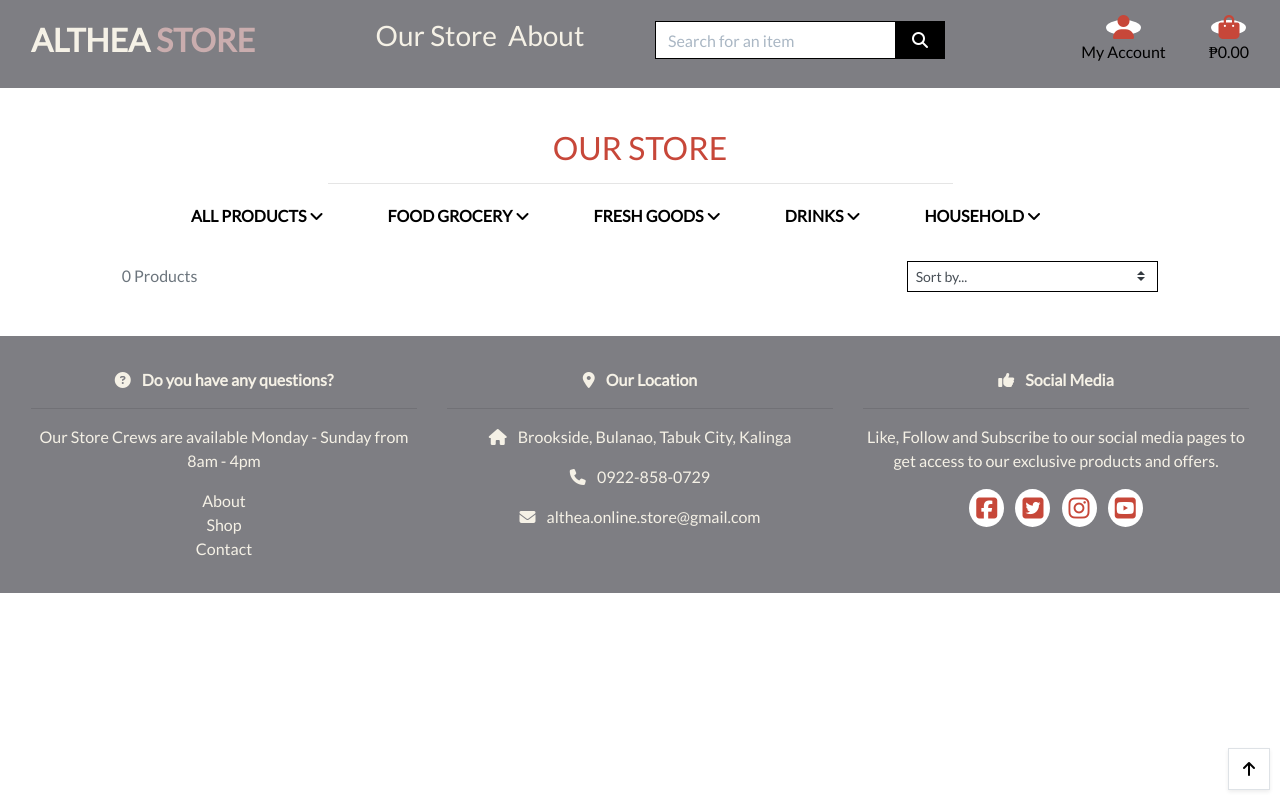
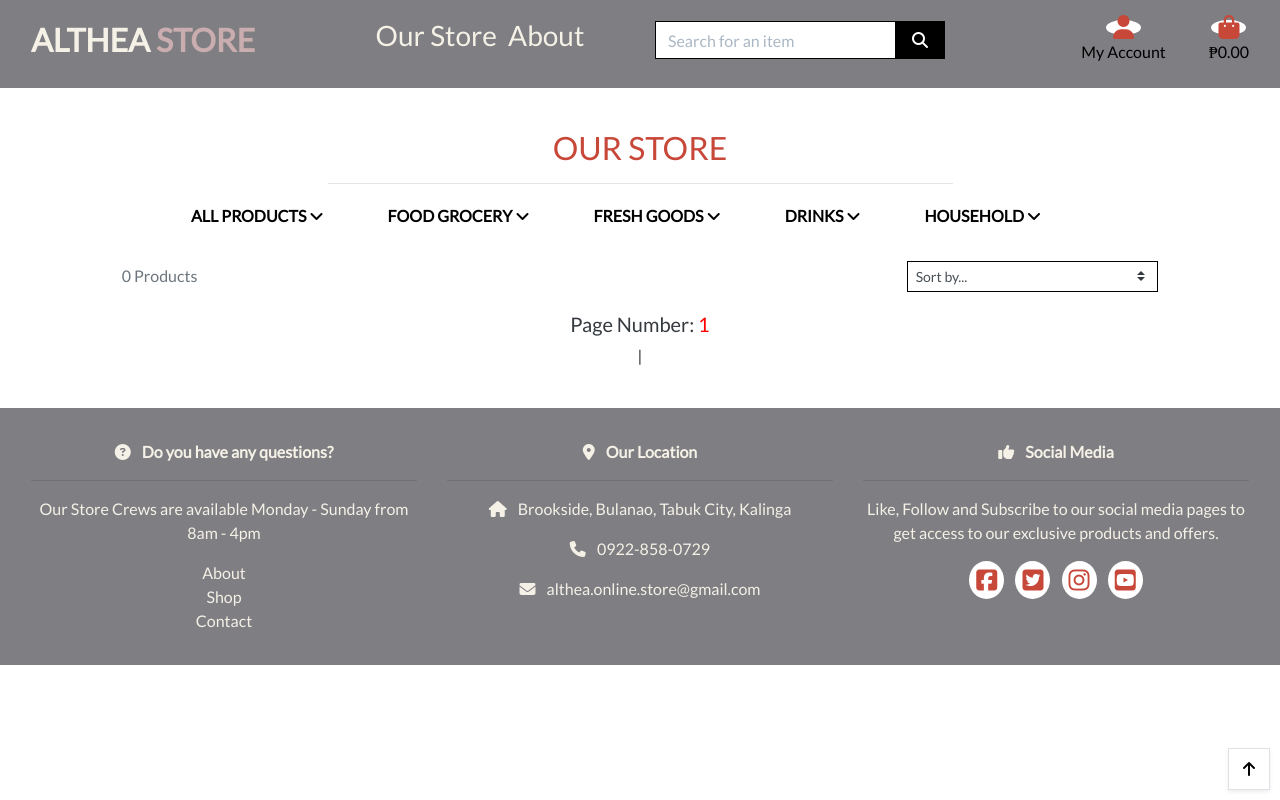
Before and after one commit to Code-Institute-Submissions/althea, a Django app: page /store/ in a window 1280 px wide. Run offline with Django 3.2, Linux system fonts and the light colour scheme; data that the repository does not hold is empty; parts of the project's set-up code (start-up, migrations or seed data) failed here and were passed over; some libraries are stand-ins or nearby versions; some web fonts are replaced.

Commit message:
Added favicon and paginator

```diff
--- a/althea/settings.py
+++ b/althea/settings.py
@@ -26,7 +26,7 @@ BASE_DIR = Path(__file__).resolve().parent.parent
 SECRET_KEY = os.environ.get('SECRET_KEY', '')
 
 # SECURITY WARNING: don't run with debug turned on in production!
-DEBUG = False
+DEBUG = 'DEVELOPMENT' in os.environ
 
 ALLOWED_HOSTS = ['althea-store.herokuapp.com', 'localhost']
 
--- a/checkout/views.py
+++ b/checkout/views.py
@@ -98,7 +98,7 @@ def checkout(request):
         stripe_total = round(total * 100)
         stripe.api_key = stripe_secret_key
         intent = stripe.PaymentIntent.create(
-            amount=stripe_total,
+            amount=round(stripe_total * 100),
             currency=settings.STRIPE_CURRENCY,
         )
 
--- a/products/templates/products/store.html
+++ b/products/templates/products/store.html
@@ -59,7 +59,7 @@
                     </div>
                 </div>
                 <div class="row">
-                    {% for product in products %}
+                    {% for product in page.object_list %}
                         <div class="col-sm-6 col-md-6 col-lg-4 col-xl-3">
                             <!-- Product card header containing the image of product -->
                             <div class="card h-100 border-0">
@@ -125,7 +125,22 @@
                             </div>
                         {% endif %}
                     {% endfor %}
+
                 </div>
+                <h5 class="page-number text-center">Page Number: <span class="page-number-update">{{ page.number }}</span></h5>
+                <!--- Page number -->
+                <div class="page-links">
+                    <p>
+                    {% if page.has_previous %}
+                        <a href="{% url 'store' %}?page={{ page.previous_page_number }}" class="our-store">Previous Page</a>
+                    {% endif %}
+                    |
+                    {% if page.has_next %}
+                        <a href="{% url 'store' %}?page={{ page.next_page_number }}" class="our-store">Next Page</a>
+                    {% endif %}
+                    </p>
+                </div>
+
             </div>
         </div>
     </div>
--- a/products/views.py
+++ b/products/views.py
@@ -6,6 +6,7 @@ from django.db.models.functions import Lower
 
 from .models import Product, Category
 from .forms import ProductForm
+from django.core.paginator import Paginator
 
 
 def all_products(request):
@@ -16,6 +17,9 @@ def all_products(request):
     categories = None
     sort = None
     direction = None
+    product_paginator = Paginator(products, 10)
+    page_number = request.GET.get('page')
+    page = product_paginator.get_page(page_number)
 
     if request.GET:
         """ Sorting Products """
@@ -58,6 +62,7 @@ def all_products(request):
         'search_term': query,
         'current_categories': categories,
         'current_sorting': current_sorting,
+        'page': page,
     }
 
     return render(request, 'products/store.html', context)
--- a/static/css/base.css
+++ b/static/css/base.css
@@ -474,6 +474,21 @@ input[name='q']::placeholder {
     }
 }
 
+/* --- Paginator --- */
+.page-links {
+    text-align: center;
+    margin: auto;
+    width: 50%
+}
+
+.page-number {
+    color: #343a40;
+}
+
+.page-number-update {
+    color: red;
+}
+
 /* --- Styling for footer --- */
 #footer {
     background-color: #7e7e83;
--- a/templates/base.html
+++ b/templates/base.html
@@ -8,6 +8,7 @@
         <meta http-equiv="X-UA-Compatible" content="ie=edge">
         <meta charset="utf-8">
         <meta name="viewport" content="width=device-width, initial-scale=1, shrink-to-fit=no">
+        <link rel="icon" type="image/png" href="{% static 'favicon.png' %}" />
     {% endblock %}
 
     {% block extra_meta %}
```
Also changed, not shown: static/favicon.png (added).
